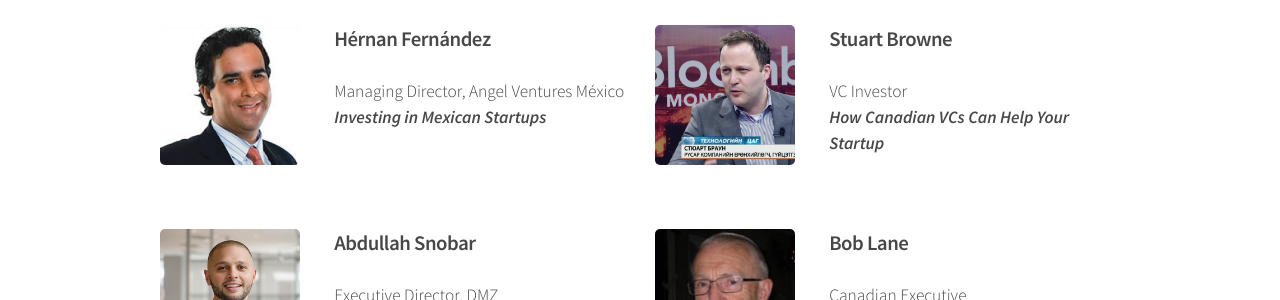
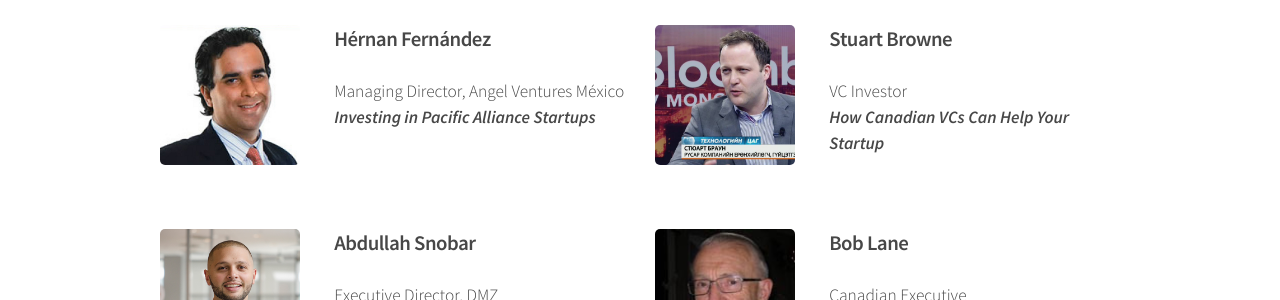
Before and after one commit to LatAmStartups/LatAmStartups.github.io, a Jekyll site: the page built from conference2016.html, in a window 1280 px wide and 900 px high, scrolled down 1278 px. Shown: the part 154-454 px from the top of the window. Built offline with Jekyll 4.4.1, drawn with Linux system fonts in a browser that asks for light colours.

Commit message:
tweaked a talks title

```diff
--- a/conference2016.html
+++ b/conference2016.html
@@ -65,7 +65,7 @@ layout: defaultconf
 						<div class="inner">
 							<h3>H&eacute;rnan Fern&aacute;ndez</h3>
 							<p>Managing Director, Angel Ventures M&eacute;xico<br />
-							<strong><em>Investing in Mexican Startups</em></strong></p>
+							<strong><em>Investing in Pacific Alliance Startups</em></strong></p>
 						</div>
 					</div>
 				</section>
```
